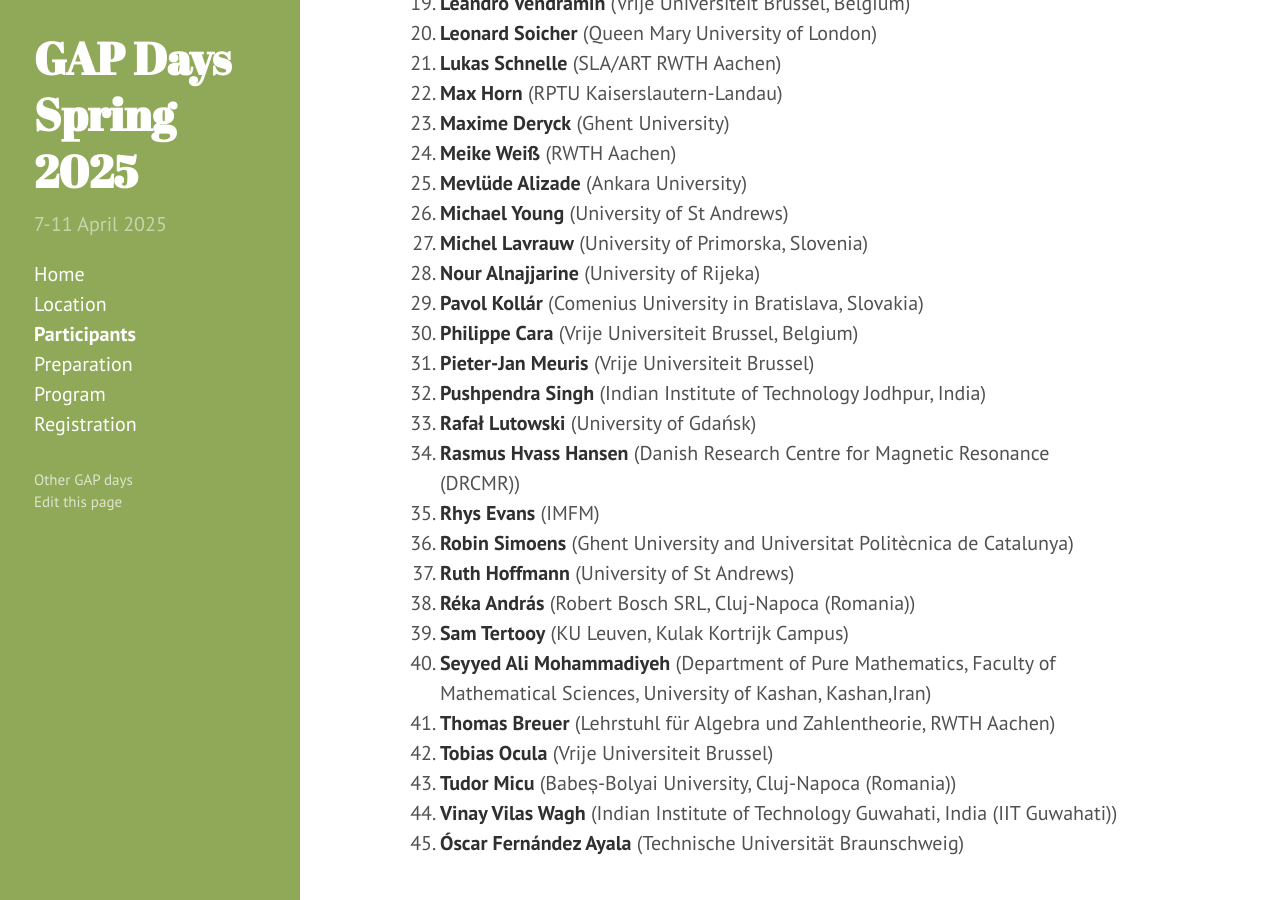
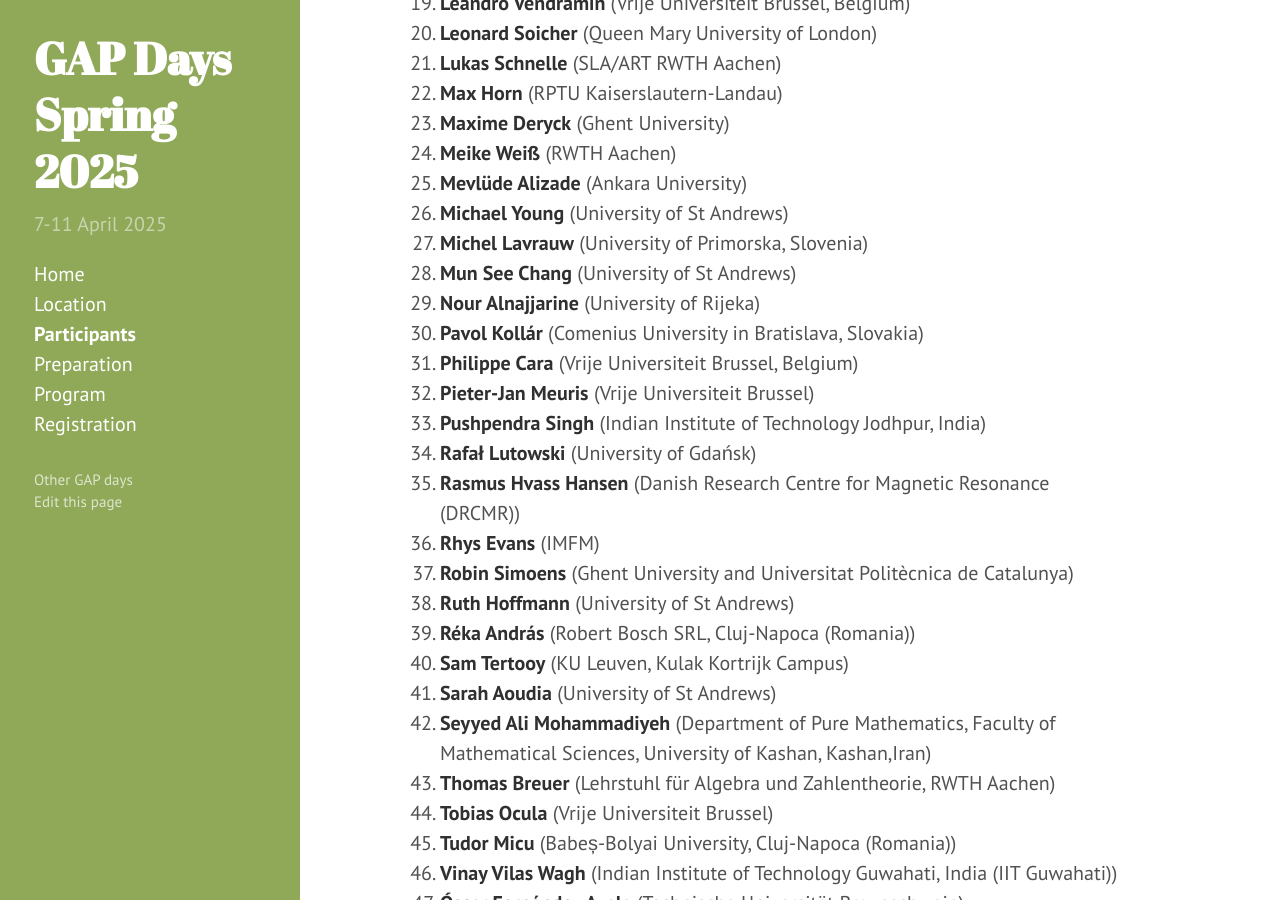
Before and after one commit to gapdays/gapdays2025-spring, a Jekyll site: the page built from participants.md, in a window 1280 px wide and 900 px high, scrolled down 692 px. Built offline with Jekyll 4.4.1, drawn with Linux system fonts in a browser that asks for light colours.

Commit message:
updated participants

```diff
--- a/participants.md
+++ b/participants.md
@@ -47,7 +47,8 @@ participants:
   - {name: Komma Patali, affiliation: "Technische Universität Braunschweig"}
   - {name: Arne Van Antwerpen, affiliation: "Ghent University"}
   - {name: Joe Edwards, affiliation: "University of St Andrews"}
-
+  - {name: Mun See Chang, affiliation: "University of St Andrews"}
+  - {name: Sarah Aoudia, affiliation: "University of St Andrews"}
 ---
 
 <ol>{% assign participants = page.participants | sort: "name" %}
```
